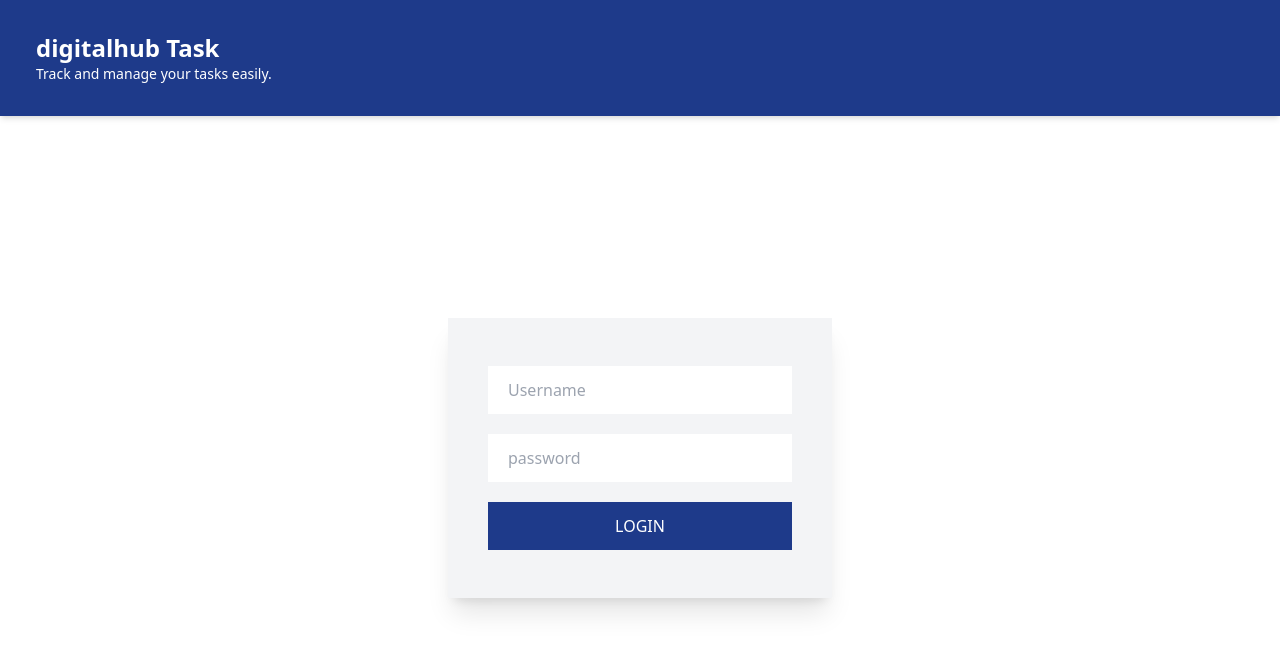
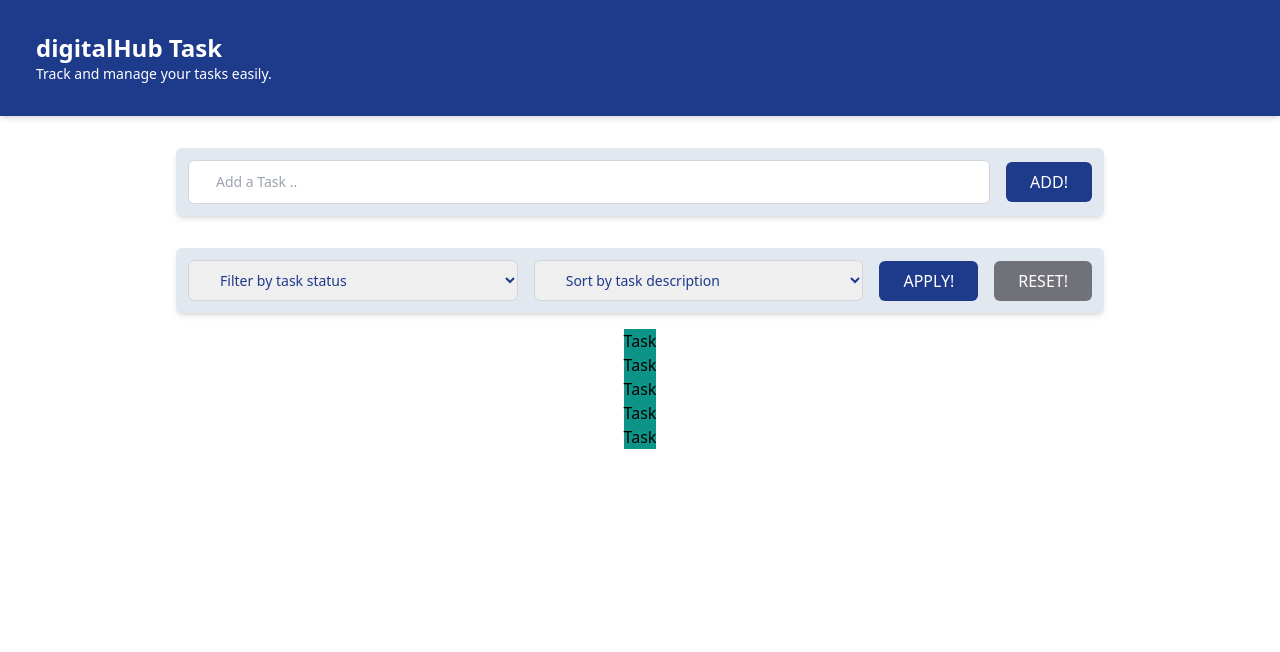
Before and after one commit to JooZef315/Task-manager, a React (Vite) app: page / in a window 1280 px wide. Shown: the top 652 px of the page. Built offline with nearby package versions, Linux system fonts and the light colour scheme.

Commit message:
feat: add adding task & filtering tasks forms

```diff
--- a/package.json
+++ b/package.json
@@ -14,12 +14,14 @@
     "react-dom": "^18.3.1",
     "react-icons": "^5.3.0",
     "react-toastify": "^10.0.5",
+    "uuid": "^10.0.0",
     "zustand": "^4.5.5"
   },
   "devDependencies": {
     "@eslint/js": "^9.9.0",
     "@types/react": "^18.3.3",
     "@types/react-dom": "^18.3.0",
+    "@types/uuid": "^10.0.0",
     "@vitejs/plugin-react": "^4.3.1",
     "autoprefixer": "^10.4.20",
     "eslint": "^9.9.0",
--- a/src/App.tsx
+++ b/src/App.tsx
@@ -3,6 +3,7 @@ import Navbar from "./components/navbar";
 import Login from "./components/login";
 import AddTask from "./components/addTask";
 import TasksList from "./components/tasksList";
+import TasksOps from "./components/tasksOps";
 
 function App() {
   const [isLoggedIn, setIsLoggedIn] = useState<boolean>(false);
@@ -10,12 +11,13 @@ function App() {
   return (
     <>
       <Navbar />
-      <main className="min-h-[calc(100vh-116px)] flex flex-col justify-center items-center gap-4 w-full md:w-3/4 md:mx-auto">
-        {!isLoggedIn ? (
+      <main className="min-h-[calc(100vh-116px)] flex flex-col items-center gap-4 p-4 w-full md:w-3/4 md:mx-auto">
+        {isLoggedIn ? (
           <Login setIsLoggedIn={setIsLoggedIn} />
         ) : (
           <>
             <AddTask />
+            <TasksOps />
             <TasksList />
           </>
         )}
--- a/src/components/addTask.tsx
+++ b/src/components/addTask.tsx
@@ -1,3 +1,50 @@
+import { v4 as uuidv4 } from "uuid";
+import { FormEvent, useState } from "react";
+import { toast } from "react-toastify";
+import "react-toastify/dist/ReactToastify.css";
+import { useTasksStore } from "../store/useTasksStore";
+import { Task, TaskStatus } from "../types";
+
 export default function AddTask() {
-  return <div className="bg-slate-900">AddTask</div>;
+  const [taskDesc, setTaskDesc] = useState("");
+  const addTask = useTasksStore((state) => state.addTask);
+
+  const handleSubmit = (e: FormEvent<HTMLFormElement>) => {
+    e.preventDefault();
+    if (!taskDesc.trim()) {
+      toast.error("Task description can't be empty!");
+      return;
+    }
+
+    const newTask: Task = {
+      id: uuidv4(),
+      description: taskDesc.trim(),
+      status: TaskStatus.Not_Started,
+    };
+
+    addTask(newTask);
+    toast.success("Task was added Successfully!");
+  };
+  return (
+    <form
+      onSubmit={handleSubmit}
+      className="bg-slate-200 shadow-md w-full flex flex-col gap-2 md:flex-row md:gap-4 items-center p-3 rounded-md mt-4"
+    >
+      <input
+        type="text"
+        name="desc"
+        id="desc"
+        placeholder="Add a Task .."
+        className="flex-5 block w-full rounded-md border-0 py-2.5 pl-7 pr-20 text-blue-900 ring-1 ring-inset ring-gray-300 placeholder:text-gray-400 focus:ring-2 focus:ring-inset focus:ring-blue-900 sm:text-sm sm:leading-6"
+        value={taskDesc}
+        onChange={(e) => setTaskDesc(e.target.value)}
+      />
+      <button
+        type="submit"
+        className="flex-1 w-full rounded-md border-0 py-2 px-6 text-center bg-blue-900 hover:bg-blue-700 text-white"
+      >
+        ADD!
+      </button>
+    </form>
+  );
 }
--- a/src/components/login.tsx
+++ b/src/components/login.tsx
@@ -34,7 +34,7 @@ export default function Login({ setIsLoggedIn }: PropsType) {
   };
 
   return (
-    <main className="h-4/5 flex justify-center items-center">
+    <main className="h-4/5 my-auto flex justify-center items-center">
       {loading ? (
         <p className="text-center text-zinc-500 p-3">
           Loading, Please Wait ...
--- a/src/components/navbar.tsx
+++ b/src/components/navbar.tsx
@@ -3,7 +3,7 @@ export default function Navbar() {
     <nav className="bg-blue-900 shadow-md sticky top-0 z-50 mx-auto w-full text-white px-3">
       <div className="flex items-center p-6 py-8">
         <div>
-          <h1 className="text-2xl font-bold">digitalhub Task</h1>
+          <h1 className="text-2xl font-bold">digitalHub Task</h1>
           <p className="text-sm">Track and manage your tasks easily.</p>
         </div>
       </div>
--- /dev/null
+++ b/src/components/tasksOps.tsx
@@ -0,0 +1,61 @@
+import { FormEvent, useState } from "react";
+import { TaskStatus } from "../types";
+
+type Order = "Ascending" | "Descending";
+
+export default function TasksOps() {
+  const [status, setStatus] = useState<TaskStatus>();
+  const [order, setOrder] = useState<Order>();
+
+  const handleSubmit = (e: FormEvent<HTMLFormElement>) => {
+    e.preventDefault();
+  };
+
+  const handleReset = (e: FormEvent<HTMLFormElement>) => {
+    e.preventDefault();
+  };
+
+  return (
+    <form
+      onSubmit={handleSubmit}
+      onReset={handleReset}
+      className="bg-slate-200 shadow-md w-full flex flex-col gap-2 md:flex-row md:gap-4 items-center p-3 rounded-md mt-4"
+    >
+      <select
+        className="block w-full rounded-md border-0 py-2.5 pl-7 pr-20 text-blue-900 ring-1 ring-inset ring-gray-300 placeholder:text-gray-400 focus:ring-2 focus:ring-inset focus:ring-blue-900 sm:text-sm sm:leading-6"
+        value={status}
+        onChange={(e) => setStatus(e.target.value as TaskStatus)}
+      >
+        <option value="" disabled selected className="text-gray-400">
+          Filter by task status
+        </option>
+        <option value="Not_Started">Not Started</option>
+        <option value="In_Progress">In Progress</option>
+        <option value="Finished">Finished</option>
+      </select>
+      <select
+        className="block w-full rounded-md border-0 py-2.5 pl-7 pr-20 text-blue-900 ring-1 ring-inset ring-gray-300 placeholder:text-gray-400 focus:ring-2 focus:ring-inset focus:ring-blue-900 sm:text-sm sm:leading-6"
+        value={order}
+        onChange={(e) => setOrder(e.target.value as Order)}
+      >
+        <option value="" disabled selected className="text-gray-400">
+          Sort by task description
+        </option>
+        <option value="Ascending">Ascending</option>
+        <option value="Descending">Descending</option>
+      </select>
+      <button
+        type="submit"
+        className="flex-1 w-full rounded-md border-0 py-2 px-6 text-center bg-blue-900 hover:bg-blue-700 text-white"
+      >
+        APPLY!
+      </button>
+      <button
+        type="reset"
+        className="flex-1 w-full rounded-md border-0 py-2 px-6 text-center bg-zinc-500 hover:bg-zinc-600 text-white disabled:bg-zinc-300"
+      >
+        RESET!
+      </button>
+    </form>
+  );
+}
--- a/src/store/useTasksStore.ts
+++ b/src/store/useTasksStore.ts
@@ -11,21 +11,22 @@ type TasksStore = {
   sortByDescription: (order: "asc" | "desc") => void;
 };
 
-export const useTasksStore = create<TasksStore>((set) => ({
+export const useTasksStore = create<TasksStore>((set, get) => ({
   tasks: JSON.parse(localStorage.getItem("tasks") || "[]"),
   addTask(task) {
-    localStorage.setItem("tasks", JSON.stringify([...this.tasks, task]));
-    set((state) => ({ tasks: [...state.tasks, task] }));
+    const newTasks = [...get().tasks, task];
+    localStorage.setItem("tasks", JSON.stringify(newTasks));
+    set({ tasks: newTasks });
   },
   editTask(updatedtask) {
-    const updatedTasks = this.tasks.map((task) =>
+    const updatedTasks = get().tasks.map((task) =>
       task.id === updatedtask.id ? updatedtask : task
     );
     localStorage.setItem("tasks", JSON.stringify(updatedTasks));
     set({ tasks: [...updatedTasks] });
   },
   deleteTask(id) {
-    const tasksAfterDeletion = this.tasks.filter((task) => task.id !== id);
+    const tasksAfterDeletion = get().tasks.filter((task) => task.id !== id);
     localStorage.setItem("tasks", JSON.stringify(tasksAfterDeletion));
     set({ tasks: [...tasksAfterDeletion] });
   },
```
Also changed, not shown: 1 other file (tests, documents, lock files or other folders).
